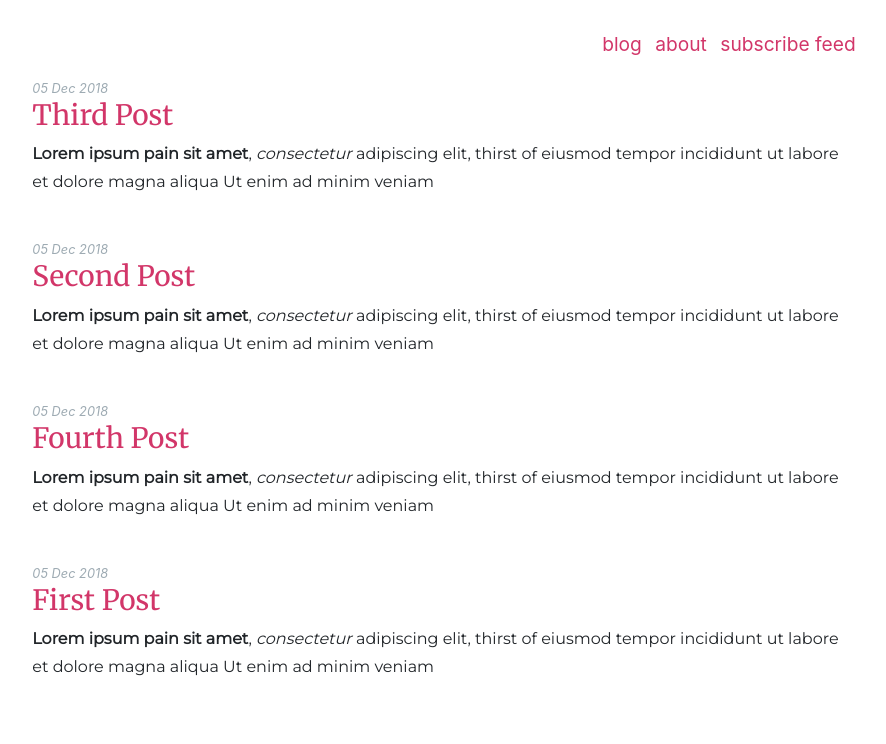
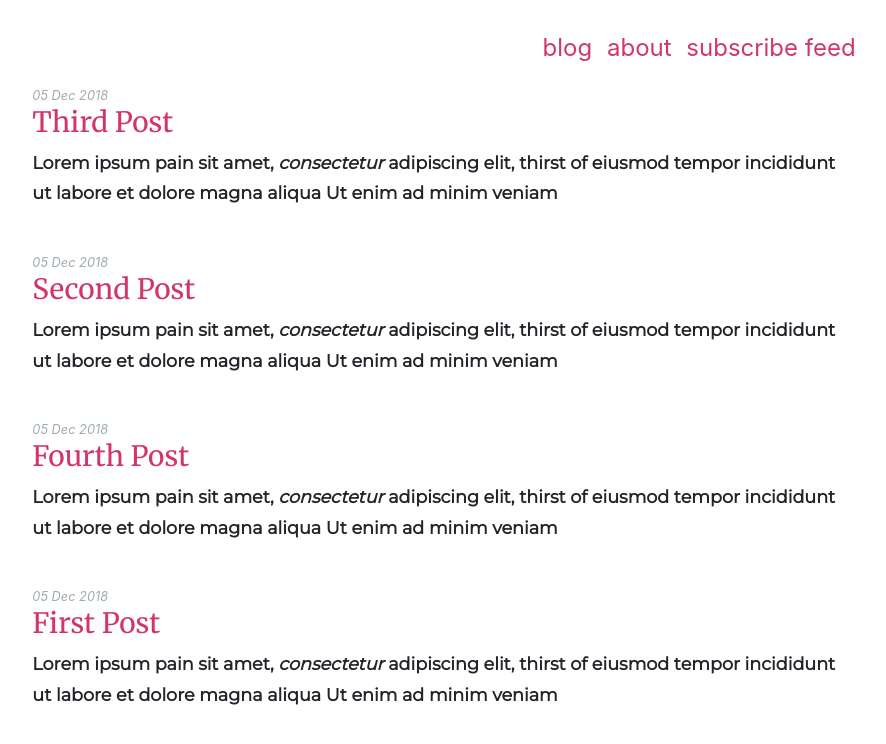
Before and after one commit to SezginEge/sezginege.com, a Jekyll site: the page built from index.html, in a window 1280 px wide. Shown: the top 744 px of the page, without its empty margins (196-1082 px from the left). Built offline with Jekyll 4.4.1, drawn with Linux system fonts in a browser that asks for light colours; the list of posts is cut into pages by our own code.

Commit message:
font size/weight tweaks

```diff
--- a/_sass/main.scss
+++ b/_sass/main.scss
@@ -8,7 +8,8 @@ h1, h2, h3, h4, h5, h6 {
 p {
     font-family: 'Montserrat', sans-serif;
     line-height: 1.75;
-    font-size: 100%;
+    font-size: 1.1rem;
+    font-weight: 600;
 }
 
 h1, h2, h3, h4, h5, h6, a, a:hover {
@@ -24,7 +25,7 @@ a:hover {
 }
 
 .links {
-    font-size: 1.2rem;
+    font-size: 1.5rem;
 }
 
 .list-style-none {
```
